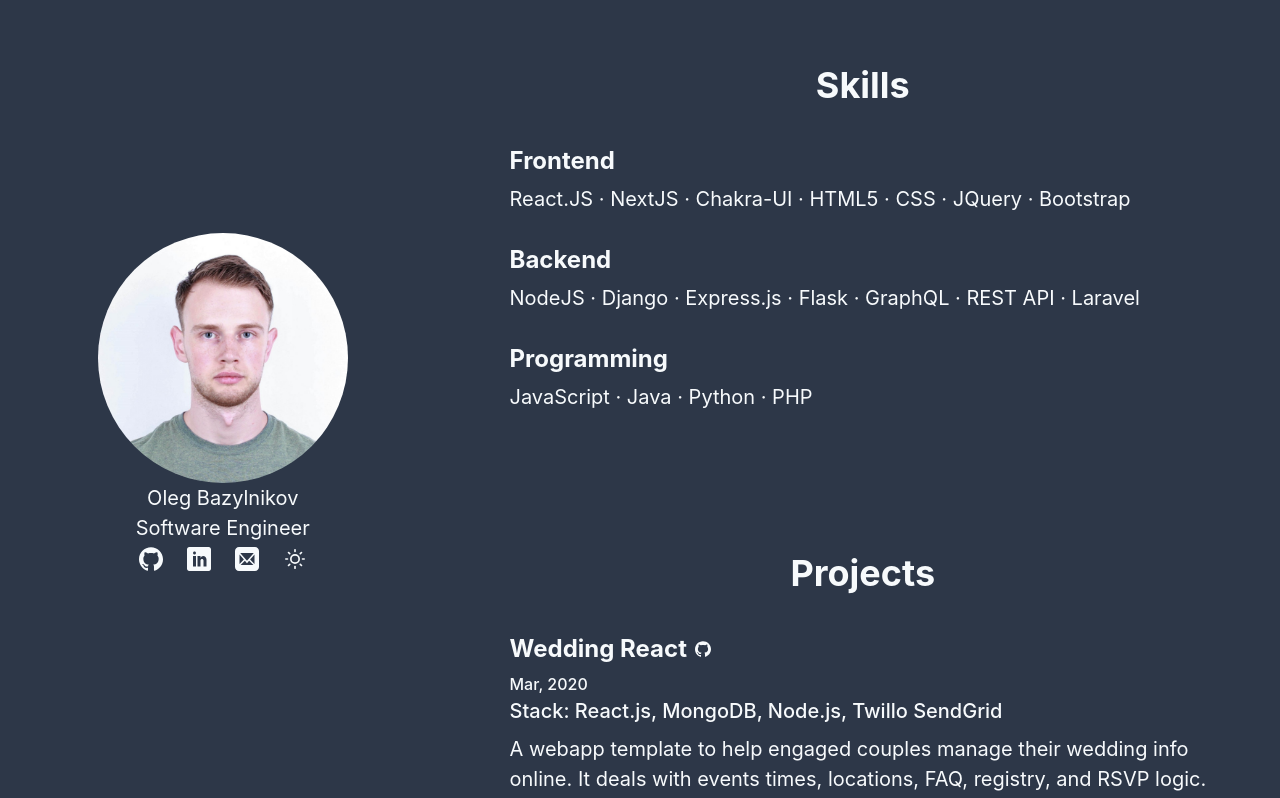
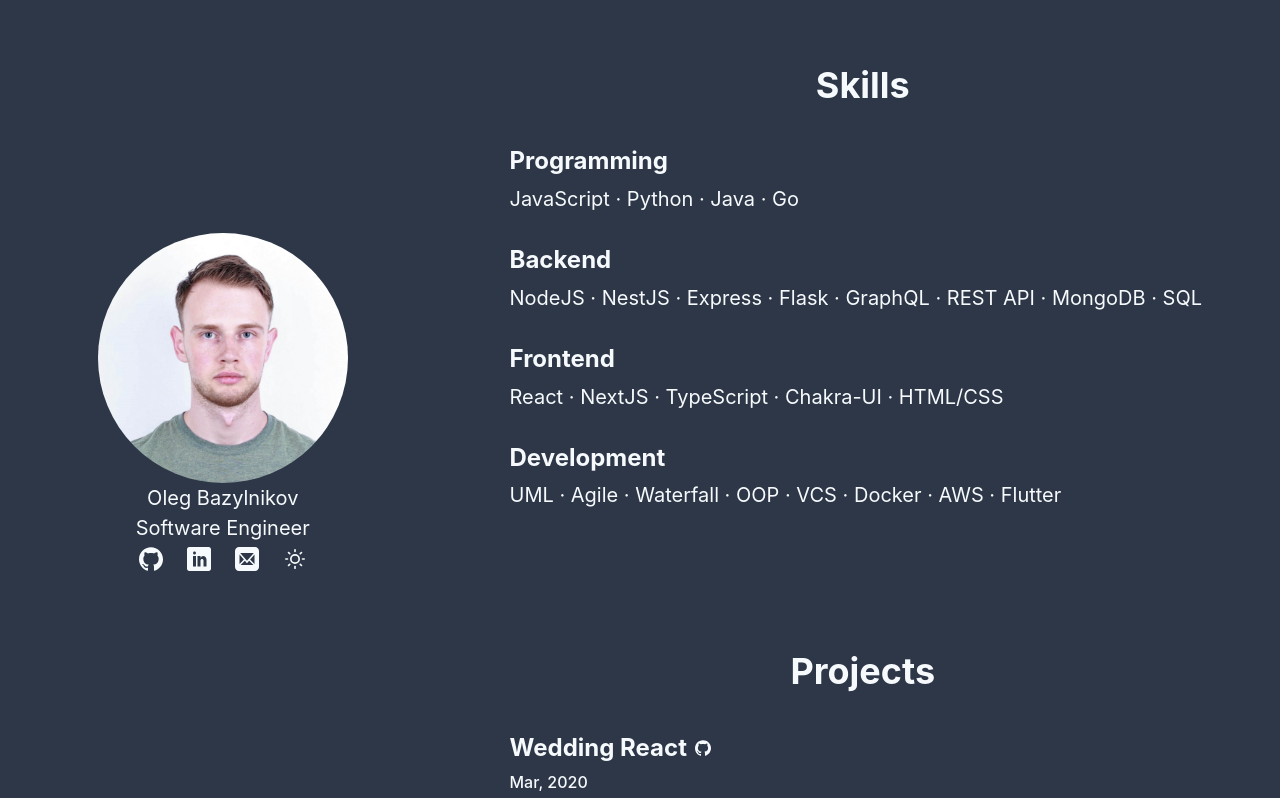
Before and after one commit to olegesan/bazz.pw, a Next.js app: page / in a window 1280 px wide. Shown: the top 798 px of the page. Built offline with nearby package versions, Linux system fonts and the light colour scheme.

Commit message:
updates skills section

```diff
--- a/components/skills.tsx
+++ b/components/skills.tsx
@@ -6,19 +6,24 @@ import Description from "./description";
 export default function Skills() {
     return (
         <Section title="Skills">
+            <SubSection title="Programming">
+                <Description>JavaScript · Python · Java · Go</Description>
+            </SubSection>
+            <SubSection title="Backend">
+                <Description>
+                    NodeJS · NestJS · Express · Flask · GraphQL · REST API ·
+                    MongoDB · SQL
+                </Description>
+            </SubSection>
             <SubSection title="Frontend">
                 <Description>
-          React.JS · NextJS · Chakra-UI · HTML5 · CSS · JQuery · Bootstrap
+                    React · NextJS · TypeScript · Chakra-UI · HTML/CSS
                 </Description>
             </SubSection>
-
-      <SubSection title="Backend">
+            <SubSection title="Development">
                 <Description>
-          NodeJS · Django · Express.js · Flask · GraphQL · REST API · Laravel
+                    UML · Agile · Waterfall · OOP · VCS · Docker · AWS · Flutter
                 </Description>
-      </SubSection>
-      <SubSection title="Programming">
-        <Description>JavaScript · Java · Python · PHP</Description>
             </SubSection>
         </Section>
     );
```
Lines whose indentation alone changed are shown as unchanged.
